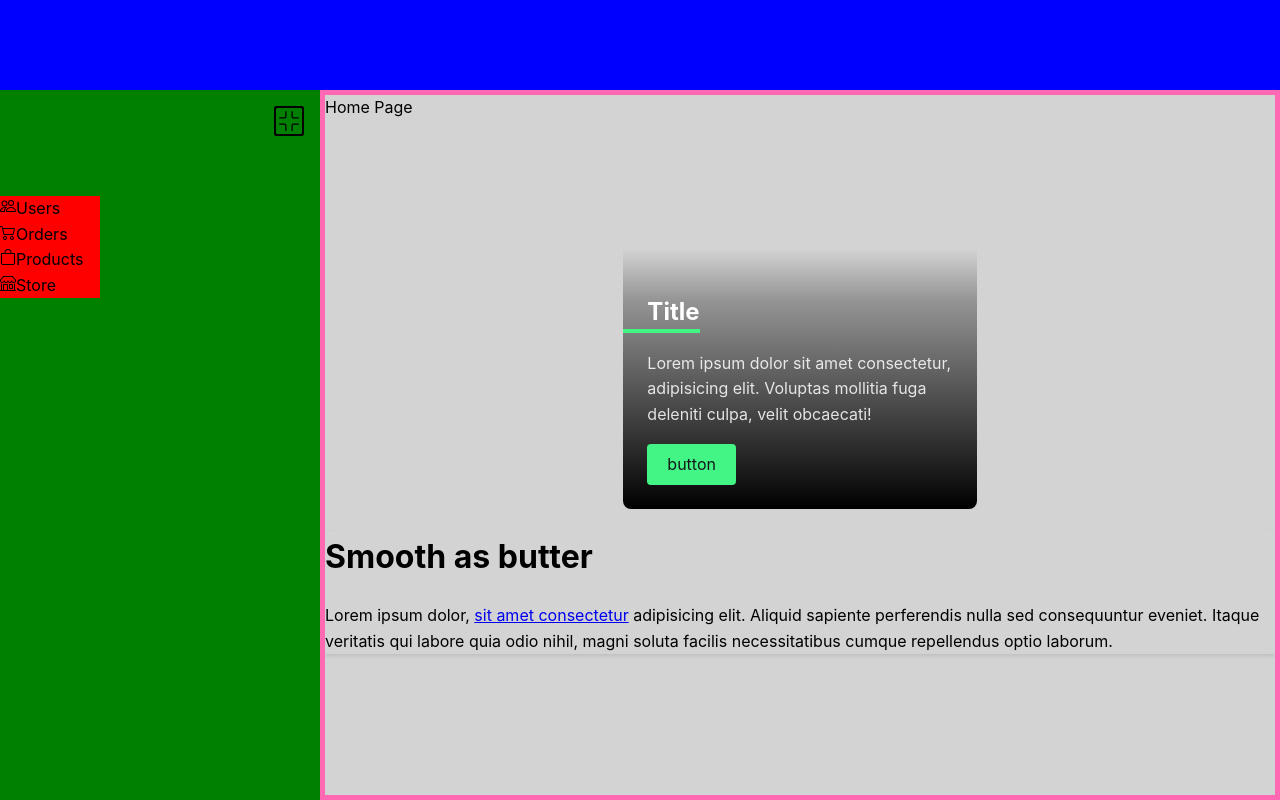
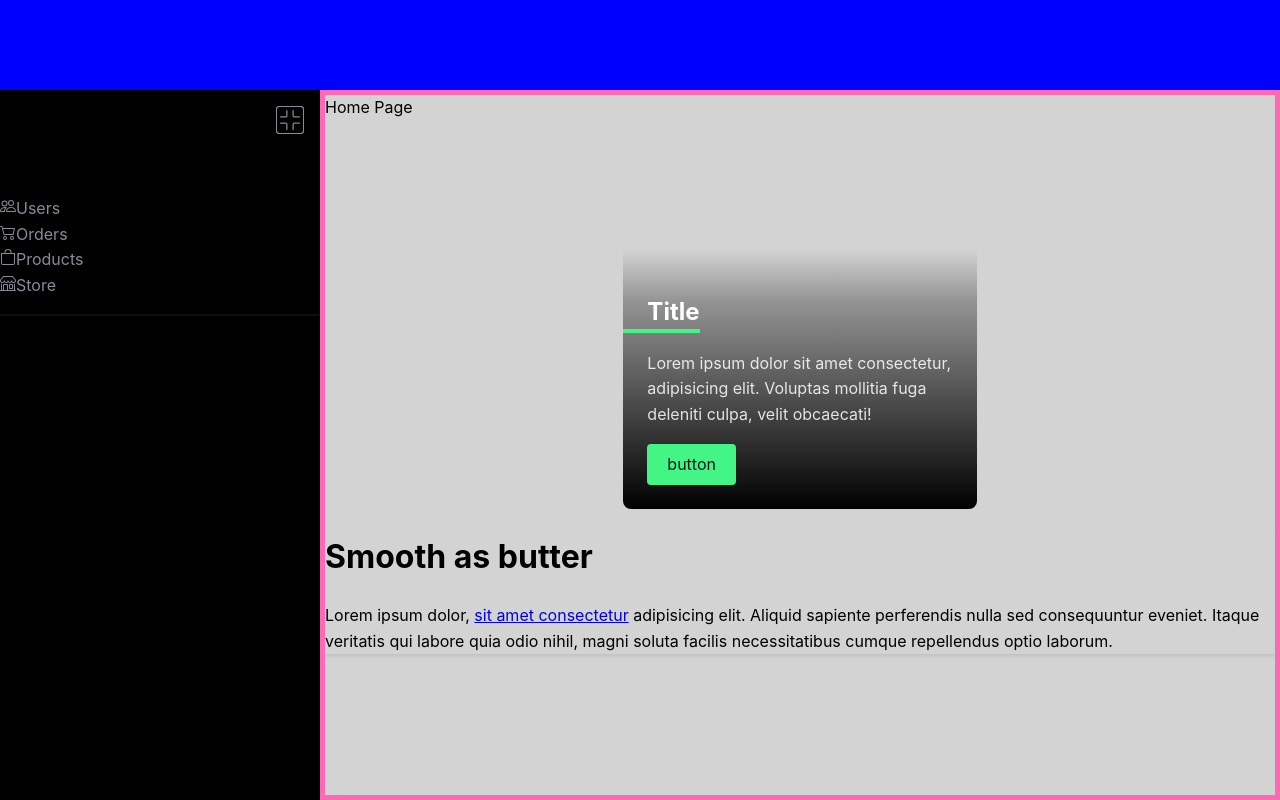
Before and after one commit to JoshuaHolloway/custom-ui-library, a Next.js app in the folder 03-navdrawr-minimize-animaton/: page / in a window 1280 px wide. Built offline with nearby package versions, Linux system fonts and the light colour scheme.

Commit message:
background in navdrawer

```diff
--- a/03-navdrawr-minimize-animaton/components/layout/layout.js
+++ b/03-navdrawr-minimize-animaton/components/layout/layout.js
@@ -104,6 +104,7 @@ export default function Layout({ children }) {
     <div style={{ position: 'relative' }}>
       <nav
         id='main-navdrawer'
+        className={css.main_navdrawer}
         ref={navdrawer_ref}
         style={{
           position: 'fixed',
@@ -111,21 +112,11 @@ export default function Layout({ children }) {
           width: navdrawer_width,
           height: '100%',
           paddingTop: navbar_height,
-          background: 'green',
         }}
       >
         <div
           id='navdrawer-minimize-button'
-          style={{
-            position: 'absolute',
-            top: '1em',
-            right: '1em',
-            border: 'solid black 2px',
-            borderRadius: '3px',
-            padding: '3px',
-            display: 'grid',
-            placeItems: 'center',
-          }}
+          className={css.navdrawer_minmax_button}
           onClick={navDrawerHandler}
         >
           <svg
@@ -142,16 +133,7 @@ export default function Layout({ children }) {
 
         <div
           id='navdrawer-maximize-button'
-          style={{
-            position: 'absolute',
-            top: '1em',
-            right: '1em',
-            border: 'solid black 2px',
-            borderRadius: '3px',
-            padding: '3px',
-            display: 'grid',
-            placeItems: 'center',
-          }}
+          className={css.navdrawer_minmax_button}
           onClick={navDrawerHandler}
         >
           {' '}
@@ -176,7 +158,7 @@ export default function Layout({ children }) {
               paddingLeft: 0,
             }}
           >
-            <li className={css.nav_item}>
+            <li className={css.navdrawer_item}>
               <svg
                 xmlns='http://www.w3.org/2000/svg'
                 width='16'
@@ -190,7 +172,7 @@ export default function Layout({ children }) {
                 Users
               </span>
             </li>
-            <li className={css.nav_item}>
+            <li className={css.navdrawer_item}>
               <svg
                 xmlns='http://www.w3.org/2000/svg'
                 width='16'
@@ -204,7 +186,7 @@ export default function Layout({ children }) {
                 Orders
               </span>
             </li>
-            <li className={css.nav_item}>
+            <li className={css.navdrawer_item}>
               <svg
                 xmlns='http://www.w3.org/2000/svg'
                 width='16'
@@ -219,7 +201,7 @@ export default function Layout({ children }) {
               </span>
             </li>
 
-            <li className={css.nav_item}>
+            <li className={css.navdrawer_item}>
               <svg
                 xmlns='http://www.w3.org/2000/svg'
                 width='16'
@@ -235,6 +217,8 @@ export default function Layout({ children }) {
             </li>
           </ul>
         </div>
+
+        <hr className={css.nav_drawer_hr} />
       </nav>
 
       <nav
--- a/03-navdrawr-minimize-animaton/components/layout/layout.module.scss
+++ b/03-navdrawr-minimize-animaton/components/layout/layout.module.scss
@@ -1,4 +1,35 @@
-.nav_item {
+$clr-not-selected: #8a8a98;
+$clr-selected: #f5f5ff;
+$background-surface: #0f0f13;
+$background-primary: black;
+
+.main_navdrawer {
+  background: $background-primary;
+}
+
+.navdrawer_item {
   width: 100px;
-  background: red;
+  // background: black;
+
+  color: $clr-not-selected;
+  &.selected {
+    color: $clr-selected;
+  }
 }
+
+.nav_drawer_hr {
+  border: solid 1px $background-surface;
+  border-radius: 5px;
+}
+
+.navdrawer_minmax_button {
+  color: $clr-not-selected;
+  position: absolute;
+  top: 1em;
+  right: 1em;
+  border: solid $clr-not-selected 1px;
+  border-radius: 3px;
+  padding: 3px;
+  display: grid;
+  place-items: center;
+}
```
